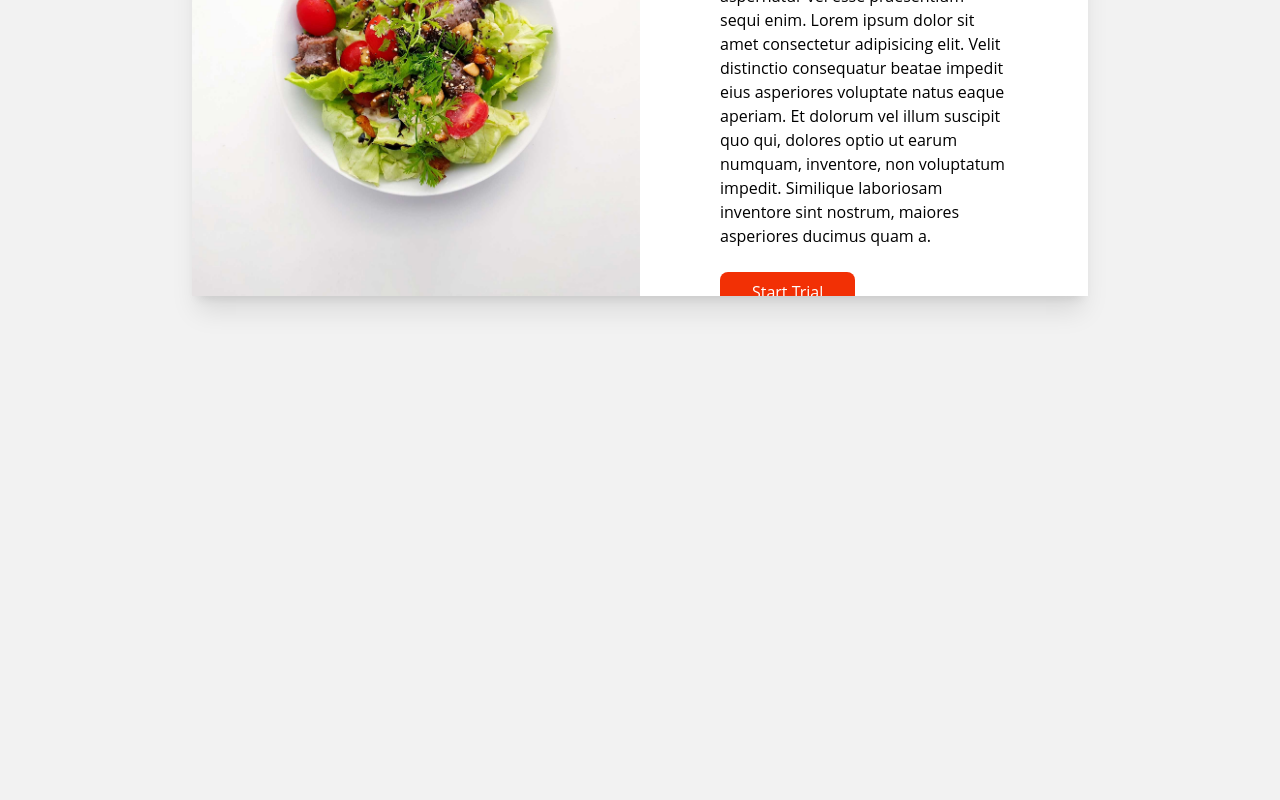
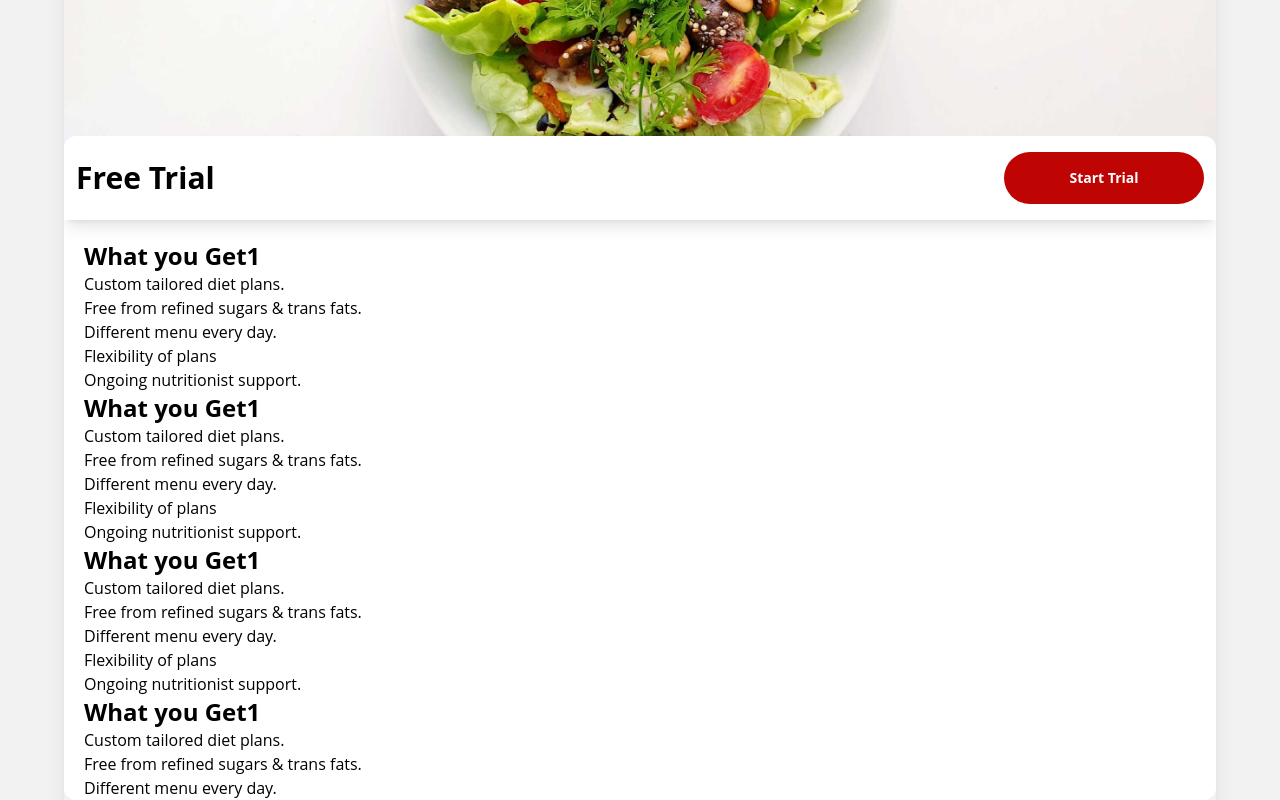
Before and after one commit to ms29ash/FitAtHome, a React (Create React App) app: page /trial in a window 1280 px wide. Shown: the part 344-1144 px from the top of the page. Before the commit the page ends 800 px from the top, so only its background shows below. Built offline with nearby package versions, Linux system fonts and the light colour scheme.

Commit message:
added button and details in trialpage

```diff
--- a/src/Components/TrialPage.js
+++ b/src/Components/TrialPage.js
@@ -7,11 +7,70 @@ function TrialPage() {
             <Wrapper>
                 <Img src='./images/trailpageimg.jpg' />
                 <Card>
-                    <TopHead>Free Trial</TopHead>
-                    <Head>What you Get</Head>
-                    <p>Lorem ipsum dolor sit amet consectetur adipisicing elit. Soluta deserunt rerum sint debitis hic nisi assumenda autem officiis! Tempore aspernatur vel esse praesentium sequi enim. Lorem ipsum dolor sit amet consectetur adipisicing elit. Velit distinctio consequatur beatae impedit eius asperiores voluptate natus eaque aperiam. Et dolorum vel illum suscipit quo qui, dolores optio ut earum numquam, inventore, non voluptatum impedit. Similique laboriosam inventore sint nostrum, maiores asperiores ducimus quam a.</p>
-                    <Button>Start Trial</Button>
-                    <SmallText>free for one month</SmallText>
+                    <Trial>
+
+                        <TopHead>Free Trial</TopHead>
+
+                        <Button>Start Trial</Button>
+
+                    </Trial>
+                    <Details>
+
+                        <Head>What you Get1</Head>
+                        <ul>
+                            <li>Custom tailored diet plans.
+
+                            </li>
+                            <li>Free from refined sugars & trans fats.
+                            </li>
+                            <li>Different menu every day.</li>
+                            <li>
+                                Flexibility of plans
+                            </li>
+                            <li>Ongoing nutritionist support.</li>
+                        </ul>
+                        <Head>What you Get1</Head>
+                        <ul>
+                            <li>Custom tailored diet plans.
+
+                            </li>
+                            <li>Free from refined sugars & trans fats.
+                            </li>
+                            <li>Different menu every day.</li>
+                            <li>
+                                Flexibility of plans
+                            </li>
+                            <li>Ongoing nutritionist support.</li>
+                        </ul>
+                        <Head>What you Get1</Head>
+                        <ul>
+                            <li>Custom tailored diet plans.
+
+                            </li>
+                            <li>Free from refined sugars & trans fats.
+                            </li>
+                            <li>Different menu every day.</li>
+                            <li>
+                                Flexibility of plans
+                            </li>
+                            <li>Ongoing nutritionist support.</li>
+                        </ul>
+                        <Head>What you Get1</Head>
+                        <ul>
+                            <li>Custom tailored diet plans.
+
+                            </li>
+                            <li>Free from refined sugars & trans fats.
+                            </li>
+                            <li>Different menu every day.</li>
+                            <li>
+                                Flexibility of plans
+                            </li>
+                            <li>Ongoing nutritionist support.</li>
+                        </ul>
+
+                    </Details>
+
                 </Card>
             </Wrapper>
         </Container>
@@ -19,11 +78,14 @@ function TrialPage() {
 }
 
 export default TrialPage
-const Container = tw.div` h-screen w-screen grid place-items-center	`
-const Wrapper = tw.div`flex items-center mx-auto w-[70vw] h-[60vh] bg-white shadow-xl overflow-hidden`
-const Img = tw.img` w-[50%] h-full  object-cover`
-const Card = tw.div`p-20`
-const TopHead = tw.h1`text-4xl my-5 `
+const Container = tw.div` mt-[15vh] 	`
+const Wrapper = tw.div` flex items-center mx-auto w-[90vw]  shadow-xl overflow-hidden flex-col`
+const Img = tw.img` w-full max-h-[50vh]  object-cover`
+const Card = tw.div`-mt-[5vh] w-full rounded-xl bg-white `
+
+const Trial = tw.div`flex justify-between	 mb-5 shadow-redfood shadow-lg py-4 px-3 w-full items-center	`
+const TopHead = tw.h1`text-3xl  `
+const Button = tw.button` bg-redfood hover:bg-orangefood  text-white  py-4 rounded-full  w-[30%] min-w-[100px] max-w-[200px] font-bold text-sm `
+
+const Details = tw.div`overflow-scroll px-5   max-h-[70vh]`
 const Head = tw.h3`text-2xl `
-const Button = tw.button` bg-orangefood text-white px-8 py-2 rounded-lg mt-6 hover:bg-orangefood`
-const SmallText = tw.p` block  ml-1`
```
